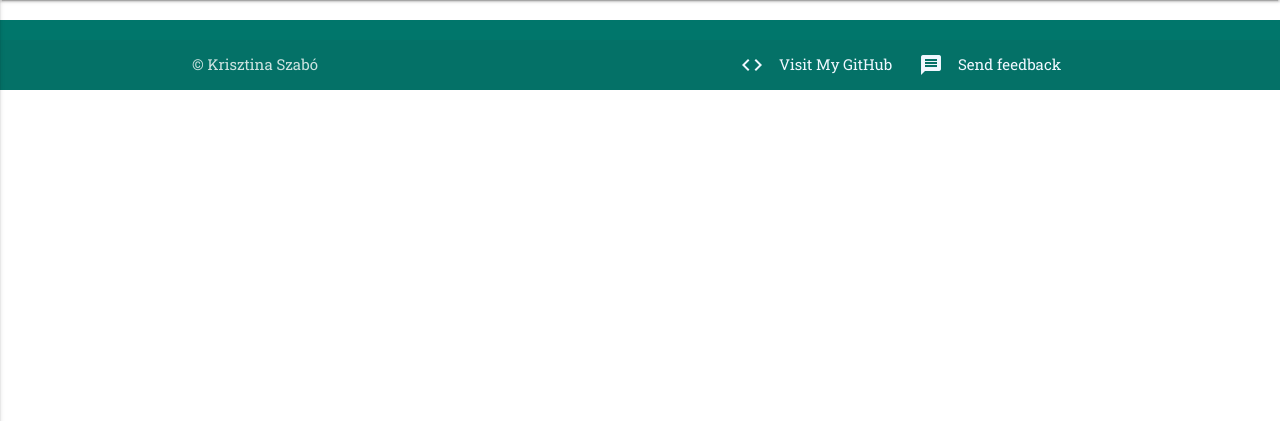
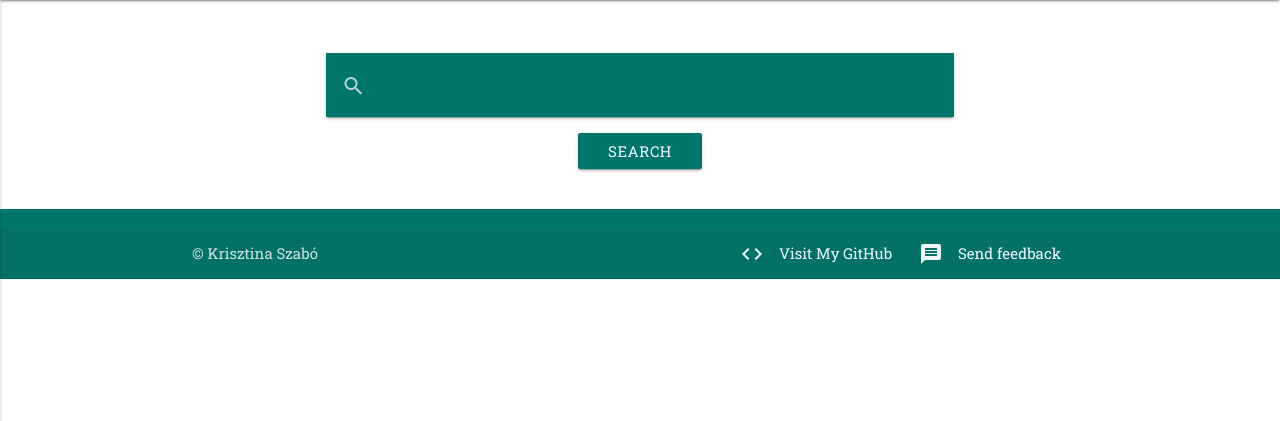
Before and after one commit to Code-Institute-Submissions/lockdown-kitchen-ms3, a Flask app: page /get_recipes in a window 1280 px wide. Shown: the part 64-485 px from the top of the page. Run offline with Flask 2, Linux system fonts and the light colour scheme; data that the repository does not hold is empty; some libraries are stand-ins or nearby versions.

Commit message:
Searchbar added to all recipe page

```diff
--- a/static/css/style.css
+++ b/static/css/style.css
@@ -55,7 +55,13 @@ main {
 }
 
 
-/*Recipe card styling*/
+/*Recipe cards styling*/
+
+#search_recipes{
+    padding-bottom:3.5rem;
+    padding-top:3.5rem;
+
+}
 
 .card-title {
 	color: #00766B;
--- a/templates/recipes.html
+++ b/templates/recipes.html
@@ -4,6 +4,27 @@
 <title> {% block title %}Recipes{% endblock %} </title>
 <!-- For loop rendering the data provided -->
 <div class="container center">
+<!--Search bar with a submit button-->
+   <div class="row center" id="search_recipes">
+      <div class="searchbar col m12 s12">
+         <nav>
+            <div class="nav-wrapper">
+               <form action="{{url_for('find_recipes')}}">
+                  <div class="input-field">
+                     <input id="search0" type="search" name="search" required>
+                     <label class="label-icon" for="search" id="search">
+                     <i class="material-icons">search</i></label>
+                     <i class="material-icons">close</i>
+                  </div>
+                  <div>
+                     <button class="btn waves-effect waves-light" id="submit" type="submit" name="action">Search
+                     </button>
+                  </div>
+               </form>
+            </div>
+         </nav>
+      </div>
+   </div>
    <div class="row">
       {% for recipe in recipes %}
       <div class="recipe-publish col m4 s12">
```
